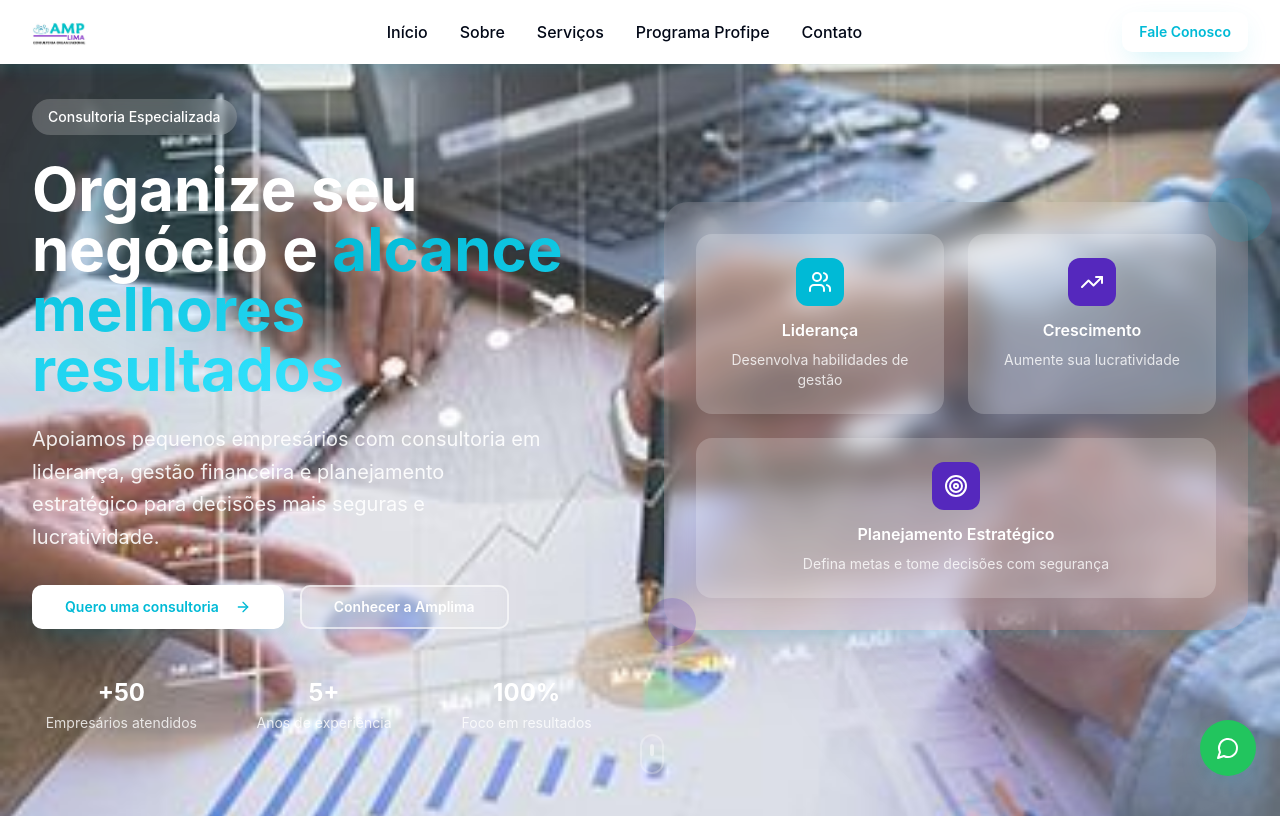
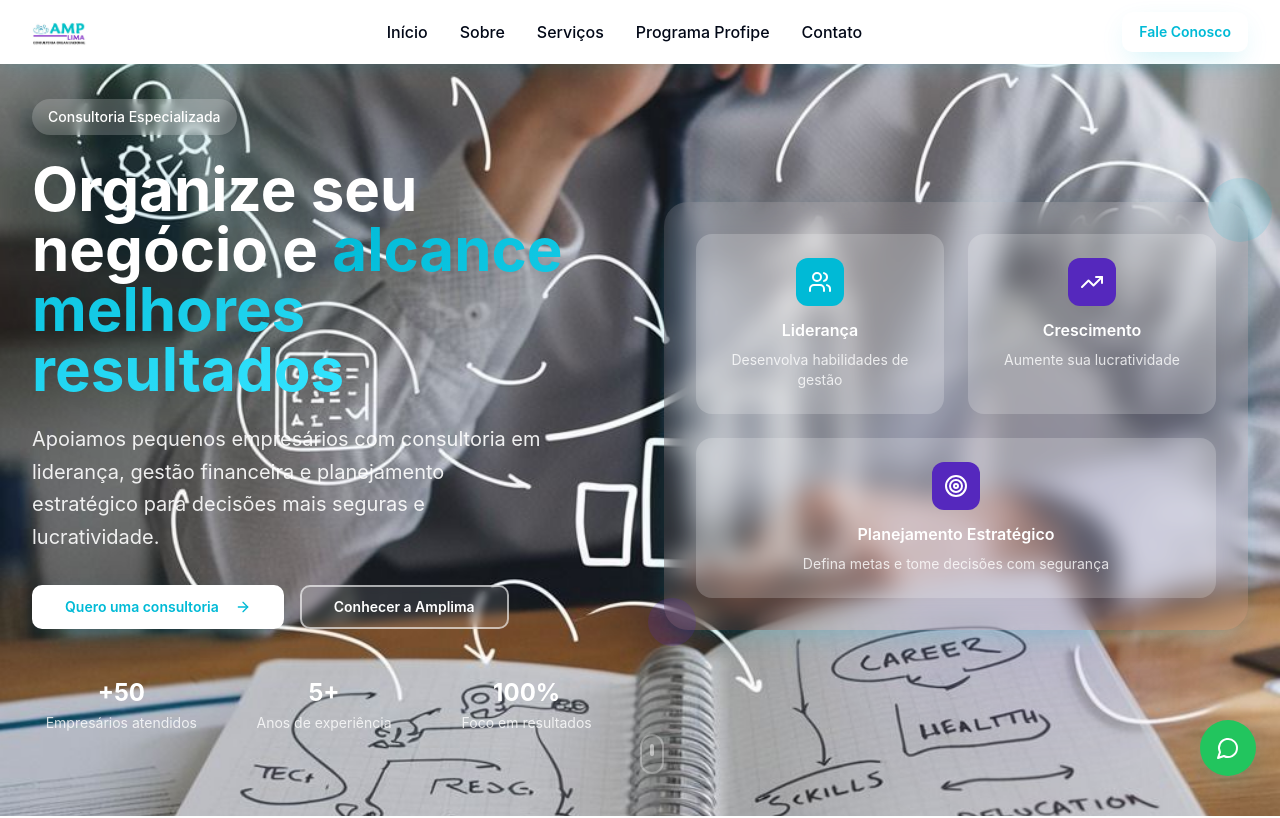
Before and after one commit to DevZipMateus/amplima-grow-hub, a React (Vite) app: page / in a window 1280 px wide. Shown: the top 818 px of the page. Built offline with nearby package versions, Linux system fonts and the light colour scheme; the HTML template or start-up script is replaced by a standard one.

Commit message:
Update hero background image
Replace the current hero background image with the provided one.

```diff
--- a/src/components/HeroSection.tsx
+++ b/src/components/HeroSection.tsx
@@ -7,8 +7,8 @@ const HeroSection = () => {
       {/* Background image */}
       <div className="absolute inset-0">
         <img
-          src="/lovable-uploads/115776e7-8703-4ff9-a455-0b845c9bec96.png"
-          alt="Equipe de consultoria trabalhando com análise de dados e planejamento estratégico"
+          src="/lovable-uploads/c69d4560-76a3-4f60-b7e6-71ba35dd4d08.png"
+          alt="Profissional de consultoria planejando estratégias de crescimento empresarial"
           className="w-full h-full object-cover"
         />
         <div className="absolute inset-0 bg-gradient-hero/80" />
```
Also changed, not shown: public/lovable-uploads/c69d4560-76a3-4f60-b7e6-71ba35dd4d08.png (added).
